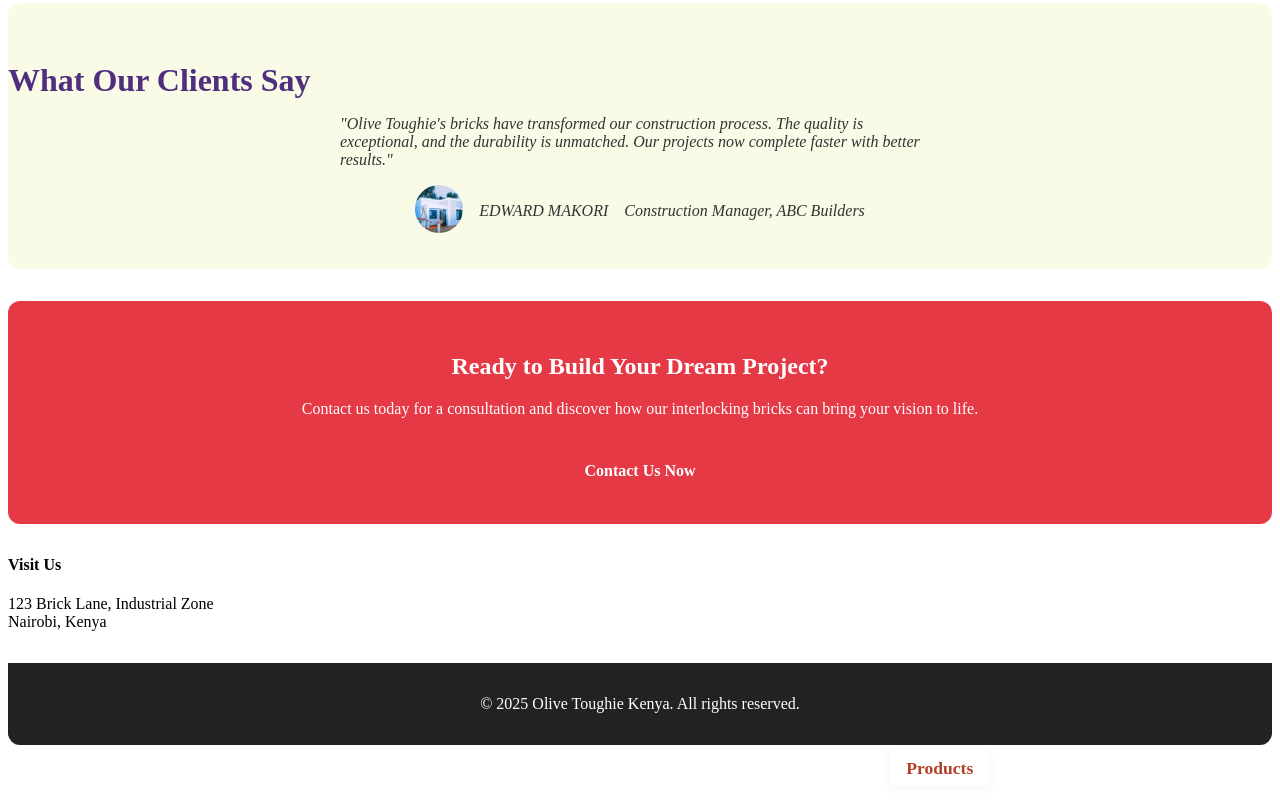
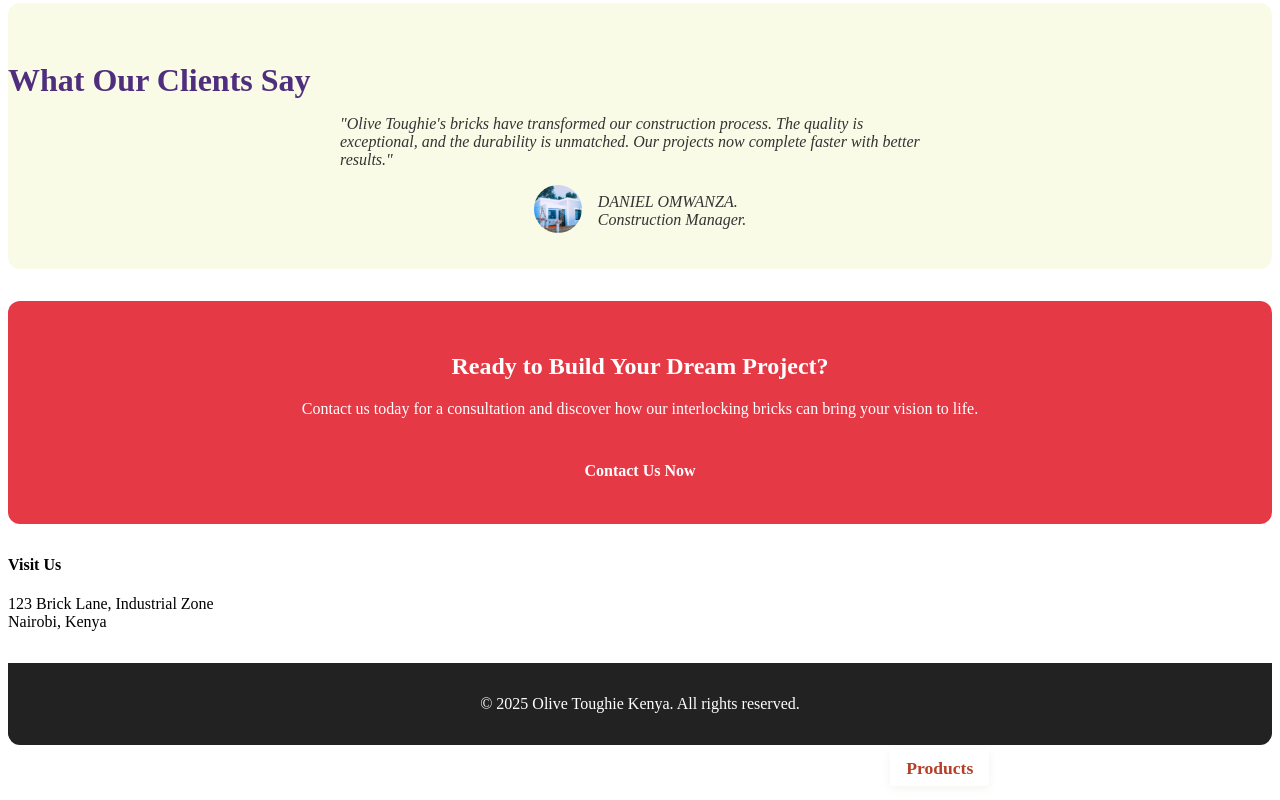
Before and after one commit to Omurwa01/interlocking, a plain HTML site: page products.html in a window 1280 px wide. Shown: the part 789-1589 px from the top of the page. Drawn offline with Linux system fonts and the light colour scheme.

Commit message:
modified:   products.html 	modified:   style.css

```diff
--- a/products.html
+++ b/products.html
@@ -69,12 +69,15 @@
                         "Olive Toughie's bricks have transformed our construction process. The quality is exceptional, and the durability is unmatched. Our projects now complete faster with better results."
                     </div>
                     <div class="testimonial-author">
-                        <div class="author-img">
-                            <img src="/images/building3.jpg" alt="OMWANZA">
-                        </div>
-                        <p class="author-name">EDWARD MAKORI</p>
-                        <p class="author-title">Construction Manager, ABC Builders</p>
-                    </div>
+    <div class="author-img">
+        <img src="/images/building3.jpg" alt="OMWANZA">
+    </div>
+    <div class="author-details">
+        <span class="author-name">DANIEL OMWANZA.</span>
+        <br>
+        <span class="author-title">Construction Manager.</span>
+    </div>
+</div>
                 </div>
             </div>
         </section>
--- a/style.css
+++ b/style.css
@@ -42,7 +42,7 @@
     margin-top: 1rem;
 }
 .btn:hover {
-    background: #3c2a2c;
+    background: #1c0205;
 }
 .section-title {
     font-size: 2rem;
```
